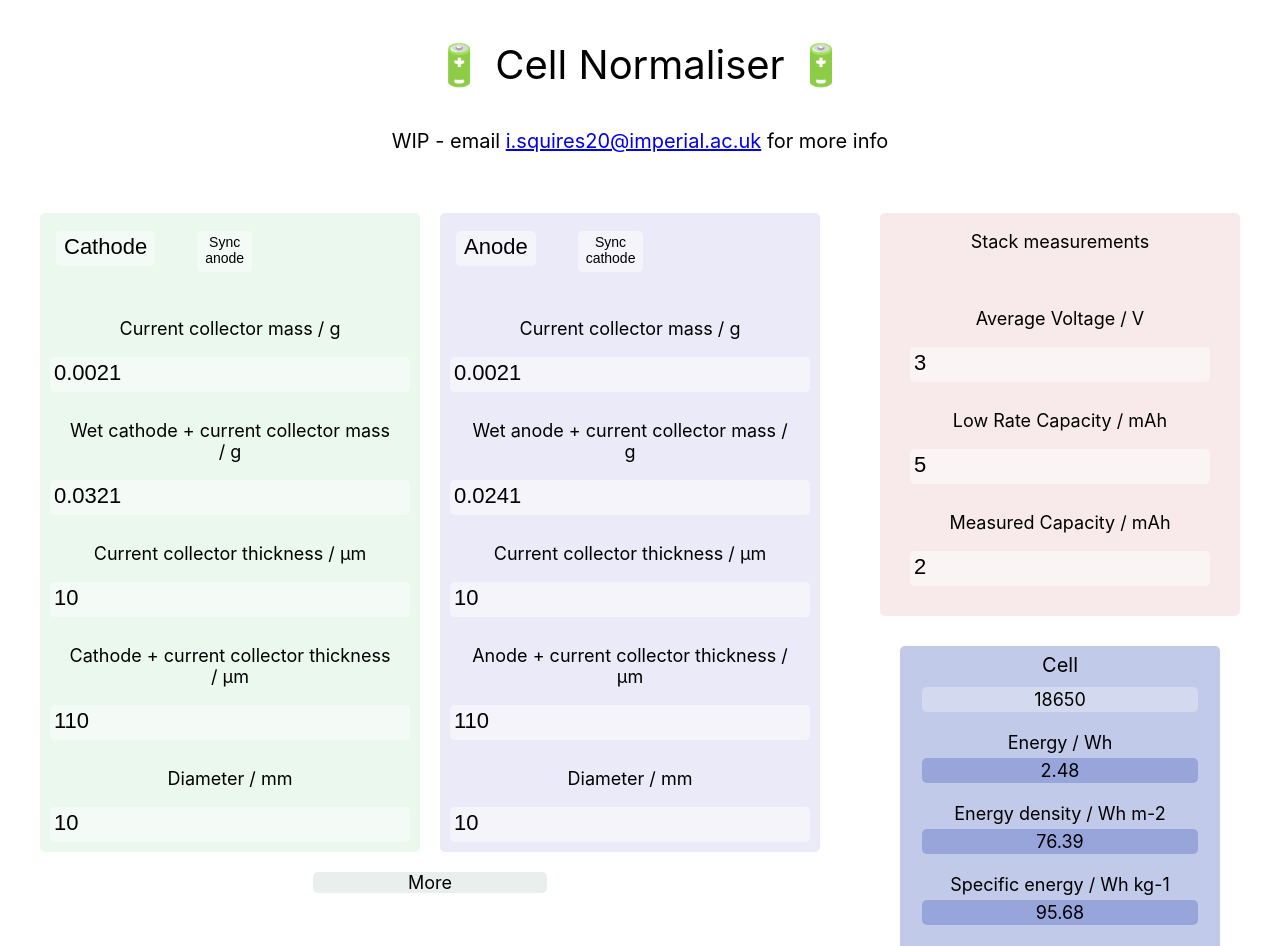
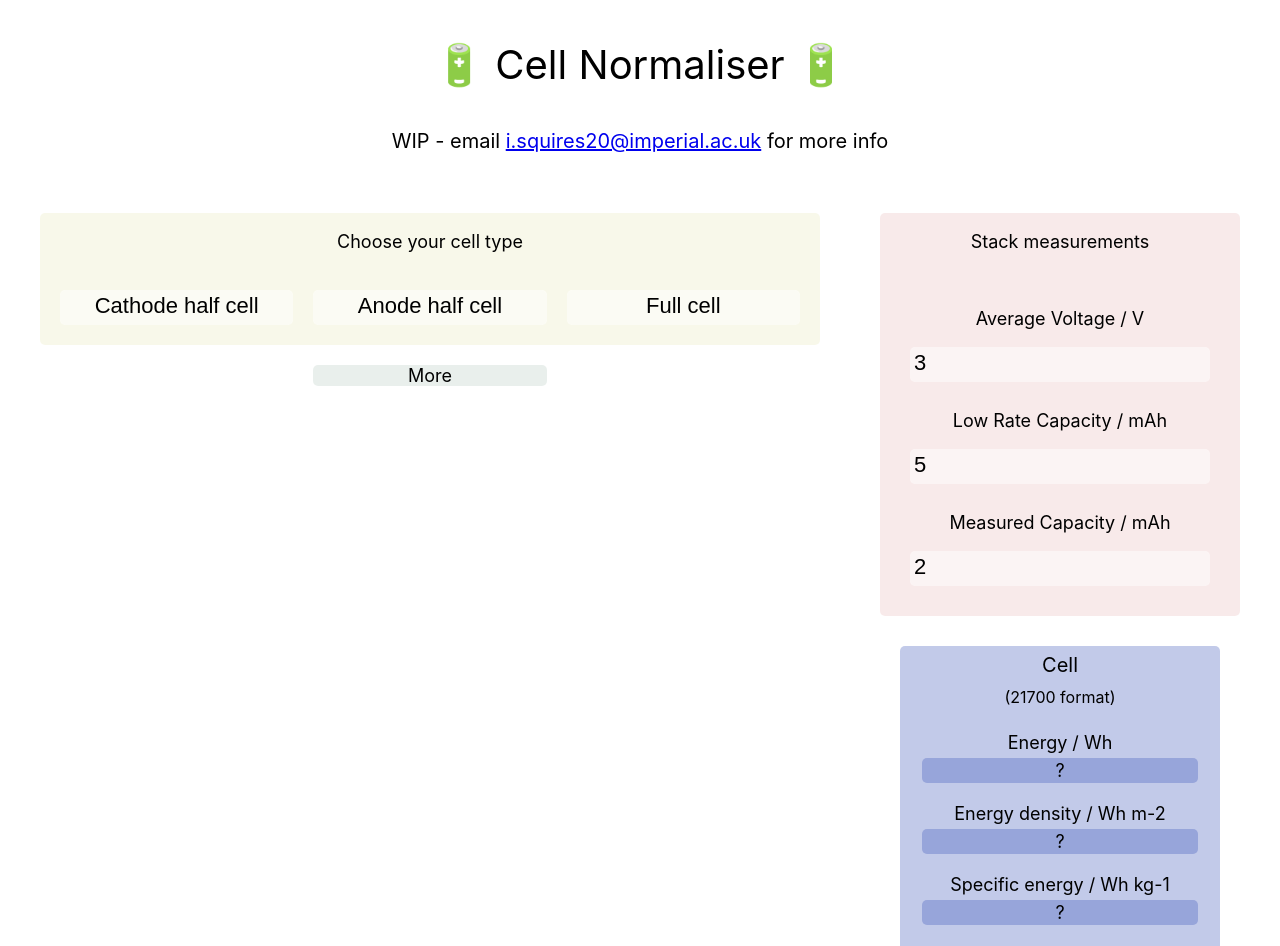
Before and after one commit to tldr-group/cell-normaliser, a React (Create React App) app: page / in a window 1280 px wide. Shown: the top 946 px of the page. Built offline with nearby package versions, Linux system fonts and the light colour scheme.

Commit message:
choose your electrode

```diff
--- a/src/features/stack/Electrode.js
+++ b/src/features/stack/Electrode.js
@@ -66,8 +66,9 @@ export function Electrode() {
   const dispatch = useDispatch();
 
   useEffect(() => {
-    updateCathode()
-    updateAnode()}, [Stack])
+    // updateCathode()
+    // updateAnode()
+    syncElectrode()}, [Stack])
 
   function valueReturn (value) {
     if(Number(value) >=0){
@@ -188,22 +189,81 @@ export function Electrode() {
 
   }
 
-
+  if(ActiveElectrode == 'none'){
     return(
         <div className="box-row">
-            <div className="box-6">
+            <div className="box-12">
+            <div className={styles.selector}>
+            <div className="box-row">
+            <div className="box-12">
+            <p className={styles.title}>
+                Choose your cell type
+                </p>
+                </div>
+                </div>
+
+
+                <div className="box-row">
+            <div className="box-4">
+            <button className={styles.button} onClick={() => dispatch(setActiveElectrode('cathode'))}>
+                    Cathode half cell
+                </button>
+            </div>
+            <div className="box-4">
+            <button className={styles.button} onClick={() => dispatch(setActiveElectrode('anode'))}>
+                    Anode half cell
+                </button>
+            </div>
+            <div className="box-4">
+            <button className={styles.button} onClick={() => dispatch(setActiveElectrode('both'))}>
+                    Full cell
+                </button>
+            </div>
+            </div>
+            </div>
+            </div>
+            </div>
+    )
+  }
+
+//   CATHODE HALF CELL
+
+  else if(ActiveElectrode == 'cathode'){
+    return(
+        <div className="box-row">
+        <div className="box-12">
         <div className={styles.cathode}>
+        <div className="box-12">
         <p className={styles.title}>
-                <button className={styles.button} onClick={() => dispatch(setActiveElectrode('anode'))}>
                 Cathode
-                </button>
         </p>
-                <div className='box-3'>
+        </div>
+
+        <div className="box-12-row-4">
         <p className={styles.title}>
-                <button className={styles.syncButton} onClick={() => (syncElectrode())}>
-                    Sync anode
-                </button>
+            Diameter / mm
             </p>
+            <input
+            className={styles.button}
+            aria-label="Set cathode diameter"
+            onChange={(e) => dispatch(setDiameter(e.target.value))}
+            value={String(valueReturn(Diameter))}
+            >
+            </input>
+        </div>
+
+        <div className="box-12-row-4">
+        <p className={styles.title}>
+            Current collector thickness / µm
+            </p>
+            <input
+            className={styles.button}
+            aria-label="Set cathode current collector thickness"
+            onChange={(e) => dispatch(setCCCThickness((e.target.value)))}
+            value={String(valueReturn(CCCThickness))}
+            onBlur={(e) => validate(e)}
+            >
+            </input>
         </div>
 
             <div className="box-12-row-4">
@@ -216,6 +276,20 @@ export function Electrode() {
             aria-label="Set cathode current collector mass"
             value={String(valueReturn(CCCMass))}
             onChange={(e) => dispatch(setCCCMass(e.target.value))}
+            onBlur={(e) => validate(e)}
+            >
+            </input>
+            </div>
+
+            <div className="box-12-row-4">
+        <p className={styles.title}>
+            Cathode + current collector thickness / µm
+            </p>
+            <input
+            className={styles.button}
+            aria-label="Set cathode thickness"
+            onChange={(e) => dispatch(setTotalCathodeThickness(e.target.value))}
+            value={(valueReturn(TotalCathodeThickness))}
             onBlur={(e) => validate(e)}
             >
             </input>
@@ -237,6 +311,132 @@ export function Electrode() {
             </div>
 
 
+        </div>
+    </div>
+        </div>
+
+    )
+}
+
+// ANODE HALF CELL
+
+else if(ActiveElectrode == 'anode'){
+    return(
+        <div className="box-row">
+        <div className="box-12">
+        <div className={styles.anode}>
+        <div className="box-12">
+        <p className={styles.title}>
+                Anode
+        </p>
+        </div>
+
+        <div className="box-12-row-4">
+        <p className={styles.title}>
+            Diameter / mm
+            </p>
+            <input
+            className={styles.button}
+            aria-label="Set anode diameter"
+            onChange={(e) => dispatch(setDiameter(e.target.value))}
+            value={String(valueReturn(Diameter))}
+            >
+            </input>
+            </div>
+
+            <div className="box-12-row-4">
+        <p className={styles.title}>
+            Current collector thickness / µm
+            </p>
+            <input
+            className={styles.button}
+            aria-label="Set anode current collector thickness"
+            onChange={(e) => dispatch(setACCThickness((e.target.value)))}
+            value={String(valueReturn(ACCThickness))}
+            onBlur={(e) => validate(e)}
+            >
+            </input>
+        </div>
+
+
+            <div className="box-12-row-4">
+            <p className={styles.title}>
+            Current collector mass / g
+            </p>
+            <input
+            className={styles.button}
+            type='text'
+            aria-label="Set anode current collector mass"
+            value={String(valueReturn(ACCMass))}
+            onChange={(e) => dispatch(setACCMass(e.target.value))}
+            onBlur={(e) => validate(e)}
+            >
+            </input>
+            </div>
+
+            <div className="box-12-row-4">
+        <p className={styles.title}>
+            Anode + current collector thickness / µm
+            </p>
+            <input
+            className={styles.button}
+            aria-label="Set anode thickness"
+            onChange={(e) => dispatch(setTotalAnodeThickness(e.target.value))}
+            value={(valueReturn(TotalAnodeThickness))}
+            onBlur={(e) => validate(e)}
+            >
+            </input>
+        </div>
+
+            <div className="box-12-row-4">
+            <p className={styles.title}>
+            Wet anode + current collector mass / g
+            </p>
+            <input
+            className={styles.button}
+            type='text'
+            aria-label="Set anode wet mass"
+            value={String(valueReturn(TotalAnodeMass))}
+            onChange={(e) => dispatch(setTotalAnodeMass(e.target.value))}
+            onBlur={(e) => validate(e)}
+            >
+            </input>
+            </div>
+
+        </div>
+    </div>
+
+
+        </div>
+
+    )
+}
+
+// FULL CELL
+
+  else if(ActiveElectrode == 'both'){
+        return(
+            <div className="box-row">
+            <div className="box-6">
+            <div className={styles.cathode}>
+            <div className="box-12">
+            <p className={styles.title}>
+                    Cathode
+            </p>
+            </div>
+
+            <div className="box-12-row-4">
+            <p className={styles.title}>
+                Diameter / mm
+                </p>
+                <input
+                className={styles.button}
+                aria-label="Set cathode diameter"
+                onChange={(e) => dispatch(setDiameter(e.target.value))}
+                value={String(valueReturn(Diameter))}
+                >
+                </input>
+            </div>
 
             <div className="box-12-row-4">
             <p className={styles.title}>
@@ -247,6 +447,21 @@ export function Electrode() {
                 aria-label="Set cathode current collector thickness"
                 onChange={(e) => dispatch(setCCCThickness((e.target.value)))}
                 value={String(valueReturn(CCCThickness))}
+                onBlur={(e) => validate(e)}
+                >
+                </input>
+            </div>
+
+                <div className="box-12-row-4">
+                <p className={styles.title}>
+                Current collector mass / g
+                </p>
+                <input
+                className={styles.button}
+                type='text'
+                aria-label="Set cathode current collector mass"
+                value={String(valueReturn(CCCMass))}
+                onChange={(e) => dispatch(setCCCMass(e.target.value))}
                 onBlur={(e) => validate(e)}
                 >
                 </input>
@@ -268,16 +483,19 @@ export function Electrode() {
 
                 <div className="box-12-row-4">
                 <p className={styles.title}>
-                Diameter / mm
+                Wet cathode + current collector mass / g
                 </p>
                 <input
                 className={styles.button}
-                aria-label="Set cathode diameter"
-                onChange={(e) => dispatch(setDiameter(e.target.value))}
-                value={String(valueReturn(Diameter))}
+                type='text'
+                aria-label="Set cathode wet mass"
+                value={String(valueReturn(TotalCathodeMass))}
+                onChange={(e) => dispatch(setTotalCathodeMass(e.target.value))}
+                onBlur={(e) => validate(e)}
                 >
                 </input>
                 </div>
+
             </div>
         </div>
 
@@ -285,19 +503,39 @@ export function Electrode() {
 
             <div className="box-6">
             <div className={styles.anode}>
+            <div className="box-12">
             <p className={styles.title}>
-                <button className={styles.button} onClick={() => dispatch(setActiveElectrode('cathode'))}>
                     Anode
-                </button>
-            </p>
-
-                <div className='box-3'>
-                <p className={styles.title}>
-                <button className={styles.syncButton} onClick={() => (syncElectrode())}>
-                    Sync cathode
-                </button>
             </p>
             </div>
+
+            <div className="box-12-row-4">
+            <p className={styles.title}>
+                Diameter / mm
+                </p>
+                <input
+                className={styles.button}
+                aria-label="Set anode diameter"
+                onChange={(e) => dispatch(setDiameter(e.target.value))}
+                value={String(valueReturn(Diameter))}
+                >
+                </input>
+                </div>
+
+                <div className="box-12-row-4">
+            <p className={styles.title}>
+                Current collector thickness / µm
+                </p>
+                <input
+                className={styles.button}
+                aria-label="Set anode current collector thickness"
+                onChange={(e) => dispatch(setACCThickness((e.target.value)))}
+                value={String(valueReturn(ACCThickness))}
+                onBlur={(e) => validate(e)}
+                >
+                </input>
+            </div>
+
 
                 <div className="box-12-row-4">
                 <p className={styles.title}>
@@ -309,37 +547,6 @@ export function Electrode() {
                 aria-label="Set anode current collector mass"
                 value={String(valueReturn(ACCMass))}
                 onChange={(e) => dispatch(setACCMass(e.target.value))}
-                onBlur={(e) => validate(e)}
-                >
-                </input>
-                </div>
-
-                <div className="box-12-row-4">
-                <p className={styles.title}>
-                Wet anode + current collector mass / g
-                </p>
-                <input
-                className={styles.button}
-                type='text'
-                aria-label="Set anode wet mass"
-                value={String(valueReturn(TotalAnodeMass))}
-                onChange={(e) => dispatch(setTotalAnodeMass(e.target.value))}
-                onBlur={(e) => validate(e)}
-                >
-                </input>
-                </div>
-
-
-
-            <div className="box-12-row-4">
-            <p className={styles.title}>
-                Current collector thickness / µm
-                </p>
-                <input
-                className={styles.button}
-                aria-label="Set anode current collector thickness"
-                onChange={(e) => dispatch(setACCThickness((e.target.value)))}
-                value={String(valueReturn(ACCThickness))}
                 onBlur={(e) => validate(e)}
                 >
                 </input>
@@ -361,16 +568,19 @@ export function Electrode() {
 
                 <div className="box-12-row-4">
                 <p className={styles.title}>
-                Diameter / mm
+                Wet anode + current collector mass / g
                 </p>
                 <input
                 className={styles.button}
-                aria-label="Set anode diameter"
-                onChange={(e) => dispatch(setDiameter(e.target.value))}
-                value={String(valueReturn(Diameter))}
+                type='text'
+                aria-label="Set anode wet mass"
+                value={String(valueReturn(TotalAnodeMass))}
+                onChange={(e) => dispatch(setTotalAnodeMass(e.target.value))}
+                onBlur={(e) => validate(e)}
                 >
                 </input>
                 </div>
+
             </div>
         </div>
 
@@ -378,5 +588,6 @@ export function Electrode() {
             </div>
 
         )
+  }
 
 }
--- a/src/features/stack/Stack.module.css
+++ b/src/features/stack/Stack.module.css
@@ -45,6 +45,14 @@
   grid-template-rows: 1fr;
 }
 
+.selector{
+  background-color: rgba(189, 189, 54, 0.1);
+  border-radius: 5px;
+  grid-column: span 6;
+  display: grid;
+  grid-template-columns: repeat(12, 1fr);
+  grid-template-rows: 1fr;
+}
 
 .subElectrodeBox{
   background-color: rgba(61, 54, 189, 0.1);
--- a/src/features/stack/SubElectrode.js
+++ b/src/features/stack/SubElectrode.js
@@ -30,13 +30,11 @@ const subElectrodeSection = useRef(null);
   const precision = 4
 
   function toggleSubElectrode (ref){
-    console.log(ref.current)
     ref.current.classList.toggle('show')
     dispatch(setShowSubelectrode(!ShowSubElectrode))
   }
 
   function showDetails(){
-    console.log(ShowSubElectrode)
     if(ShowSubElectrode){
         return('Less')
     }
@@ -376,10 +374,10 @@ const subElectrodeSection = useRef(null);
                         <div className="box-row">
                         <div className="box-12">
                             <div className={styles.subElectrodeData}>
-                            Mass: {CCCMass.toPrecision(precision)} g
+                            Mass: {CCCMass} g
                             </div>
                             <div className={styles.subElectrodeData}>
-                            Thickness: {CCCThickness.toPrecision(precision)} µm
+                            Thickness: {CCCThickness} µm
                             </div>
                         </div>
 
--- a/src/features/stack/stackSlice.js
+++ b/src/features/stack/stackSlice.js
@@ -81,7 +81,7 @@ const initialState = {
   totalAnodeMass: 22e-3 + 2.1e-3, // anode wet mas + ACC mass
   totalAnodeThickness: 10+100,
   npRatio: 1,
-  activeElectrode: 'cathode',
+  activeElectrode: 'none',
   showSubElectrode: false
 };
 
```
Lines whose indentation alone changed are shown as unchanged.
